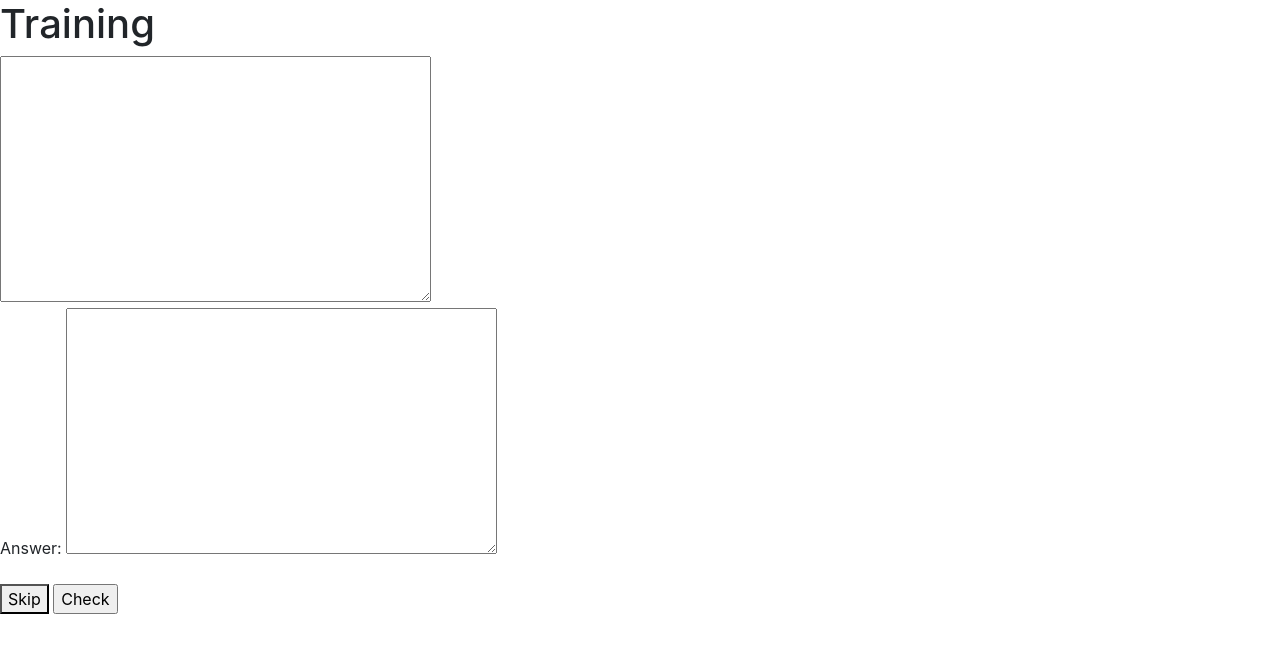
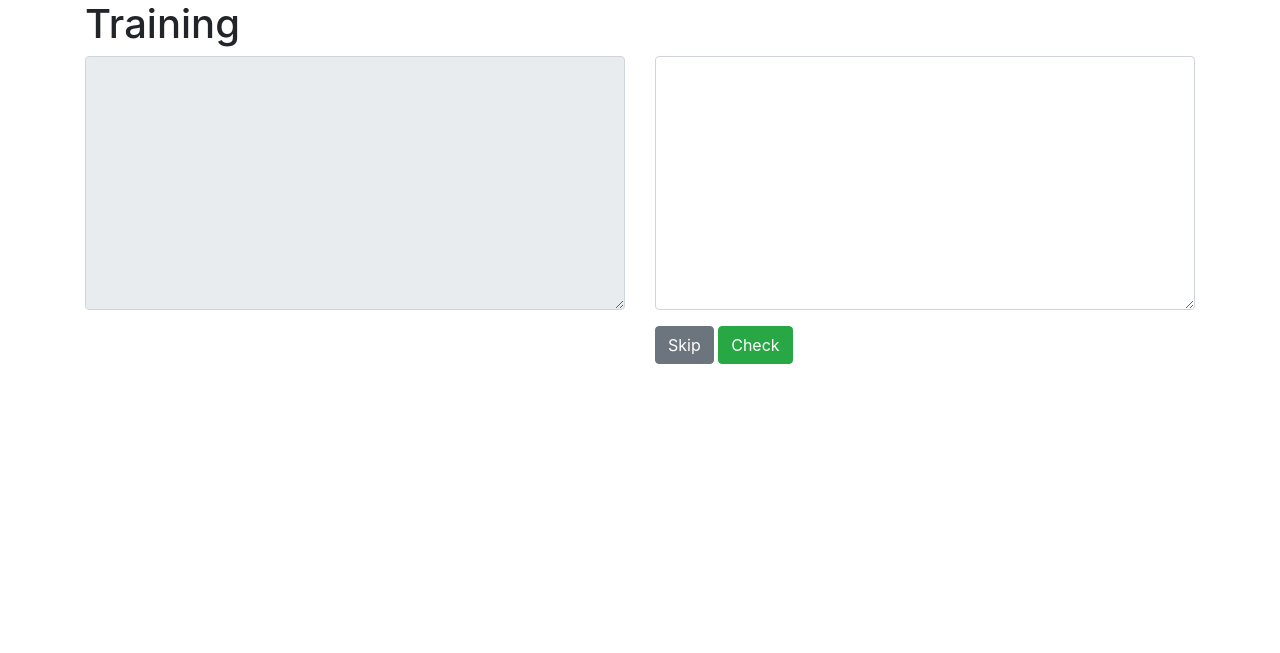
Before and after one commit to machine23/marina, a Django app: page /training in a window 1280 px wide. Shown: the top 653 px of the page. Run offline with Django 3.2, Linux system fonts and the light colour scheme; data that the repository does not hold is empty; some libraries are stand-ins or nearby versions.

Commit message:
Build training page layout

```diff
--- a/quiz/templates/quiz/training.html
+++ b/quiz/templates/quiz/training.html
@@ -1,12 +1,26 @@
 {% extends 'base.html' %} {% block content %}
-<h1>Training</h1>
-<div id="question"></div>
-<textarea cols="40" rows="10" id="answer" readonly></textarea>
-<form id="quiz_form">
-    {{ form.as_p }}
-    <button id="skip">Skip</button>
-    <input type="submit" value="Check">
-</form>
+<div class="container">
+    <h1>Training</h1>
+    <div class="row">
+        <div id="question"></div>
+    </div>
+    <div class="row">
+        <div class="col">
+            <div class="form-group">
+                <textarea cols="40" rows="10" id="answer" readonly class="form-control"></textarea>
+            </div>
+        </div>
+        <div class="col">
+            <form id="quiz_form">
+                <div class="form-group">
+                    <textarea name="answer" cols="40" rows="10" required="" id="id_answer" class="form-control"></textarea>
+                </div>
+                <button id="skip" class="btn btn-secondary">Skip</button>
+                <input type="submit" value="Check" class="btn btn-success">
+            </form>
+        </div>
+    </div>
+</div>
 {% load static %}
 <script>
     const URL = "{% url 'quiz:question' %}";
```
